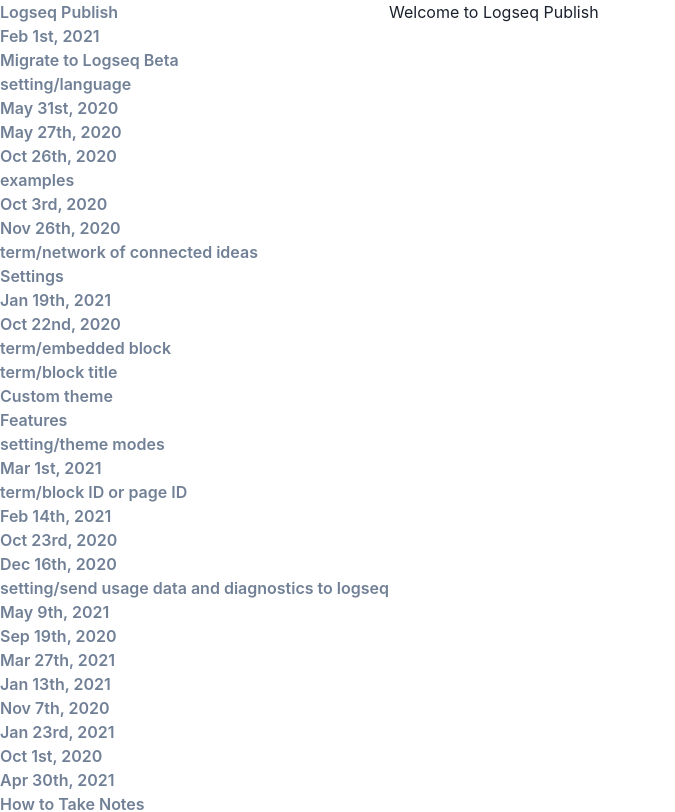
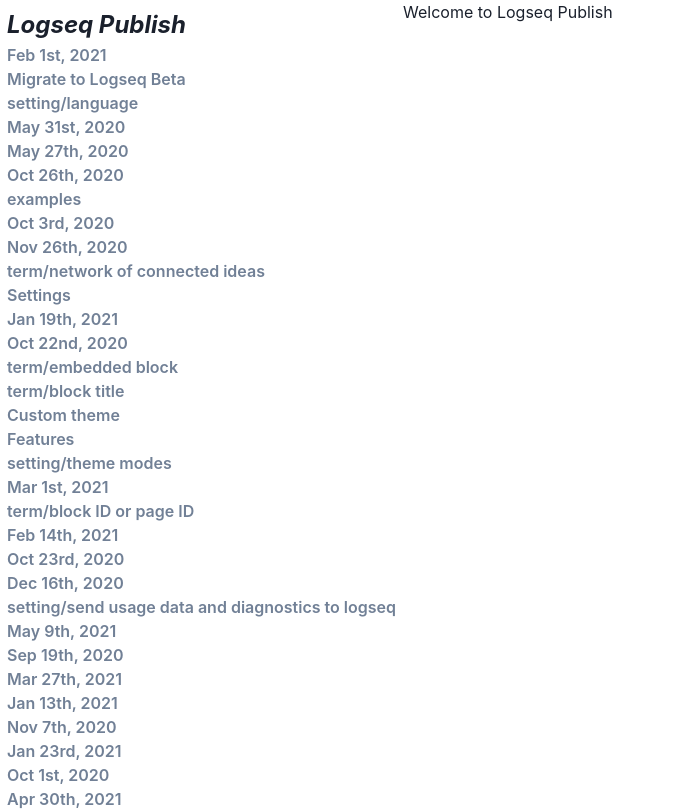
Before and after one commit to logseq/publish, a Next.js app: page / in a window 1280 px wide. Shown: the top 812 px of the page, without its empty margins (0-675 px from the left). Built offline with nearby package versions, Linux system fonts and the light colour scheme.

Commit message:
Link style tweaks

```diff
--- a/src/components/Layout.js
+++ b/src/components/Layout.js
@@ -1,16 +1,18 @@
-import { Box, Flex } from '@chakra-ui/react'
-import Link from './Link'
+import { Box, Button, Flex, Heading } from '@chakra-ui/react'
+import Link from 'next/link'
 
 export default function Layout({ nav, content }) {
   const logo = (
     <Link href="/">
-      <a>Logseq Publish</a>
+      <Box fontWeight="bold" fontSize="2xl" fontStyle="italic">
+        Logseq Publish
+      </Box>
     </Link>
   )
 
   return (
     <Flex flexDirection="row">
-      <Box>
+      <Box padding="7px">
         {logo}
         {nav}
       </Box>
--- a/src/components/Link.js
+++ /dev/null
@@ -1,10 +0,0 @@
-import NextLink from 'next/link'
-import { Button } from '@chakra-ui/react'
-
-export default function Link({ href, children }) {
-  return (
-    <NextLink href={href} passHref>
-      <Button variant="link">{children}</Button>
-    </NextLink>
-  )
-}
--- a/src/components/PagesNav.js
+++ b/src/components/PagesNav.js
@@ -1,4 +1,5 @@
-import Link from './Link'
+import Link from 'next/link'
+import { Button } from '@chakra-ui/button'
 
 export default function PagesNav({ pages }) {
   return (
@@ -6,7 +7,7 @@
       {pages.map((page) => (
         <li key={page}>
           <Link href={`/pages/${encodeURIComponent(page)}`}>
-            <a>{page}</a>
+            <Button variant="link">{page}</Button>
           </Link>
         </li>
       ))}
```
Also changed, not shown: src/components/LSBlockReference.js (+9 -5 lines), src/components/LSLink.js (+5 -3 lines).
